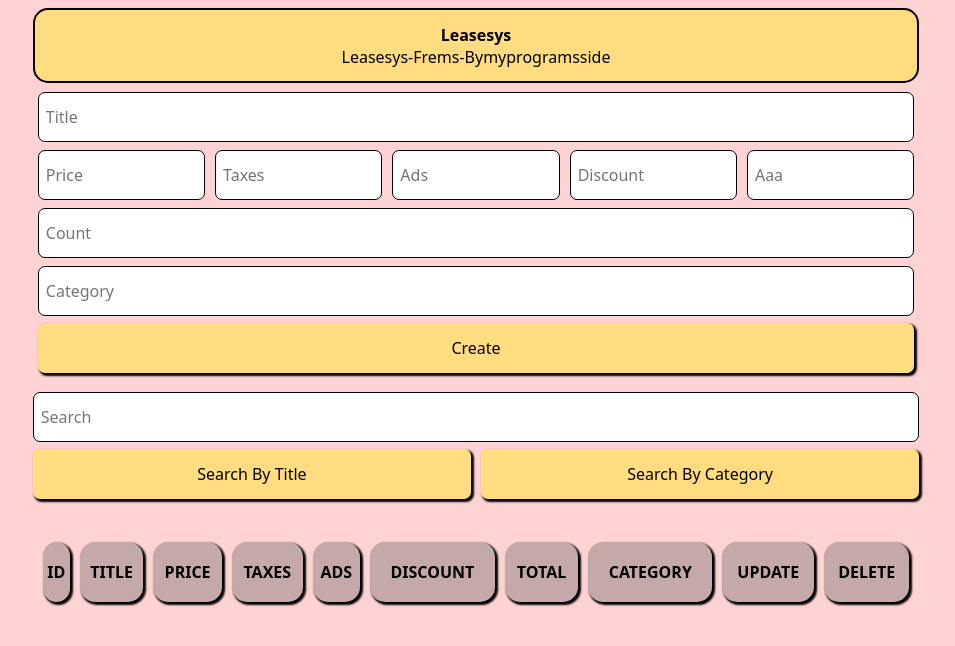
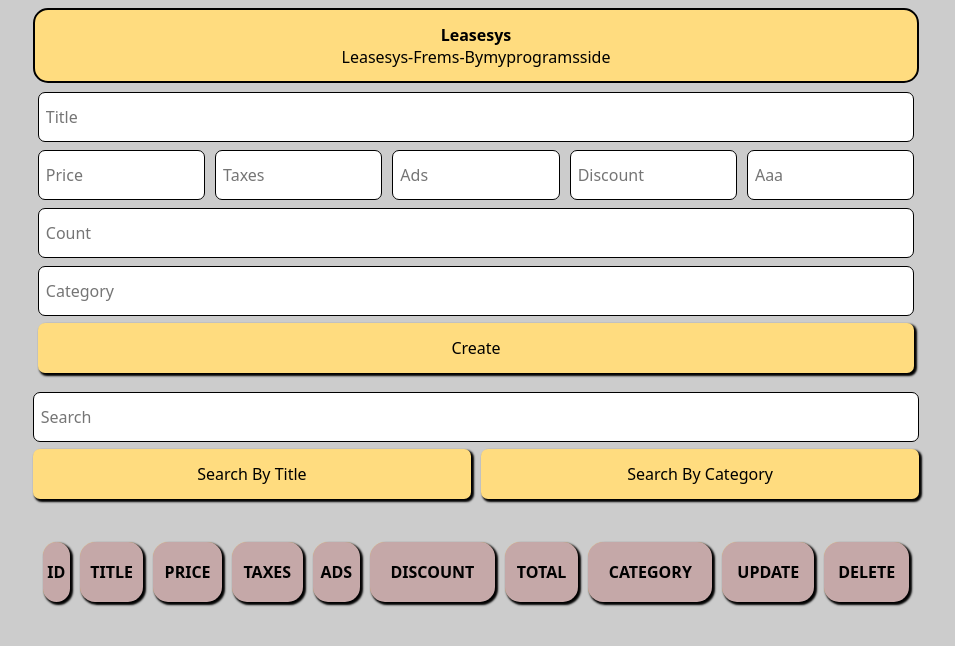
Before and after one commit to ahmedaaamm2/leasesys, a website: page index.html in a window 1280 px wide. Shown: the whole page, without its empty margins (164-1119 px from the left). Drawn offline with Linux system fonts and the light colour scheme.

Commit message:
chg bkgrnd

```diff
--- a/style.css
+++ b/style.css
@@ -33,7 +33,7 @@
     background-color: #f44336;
 }
 body{
-    background-color: #ffd3d3;
+    background-color: #cccccc;
 }
 button, .head, #total, .tableHead{
     background-color: var(--headbtnclr);
```
